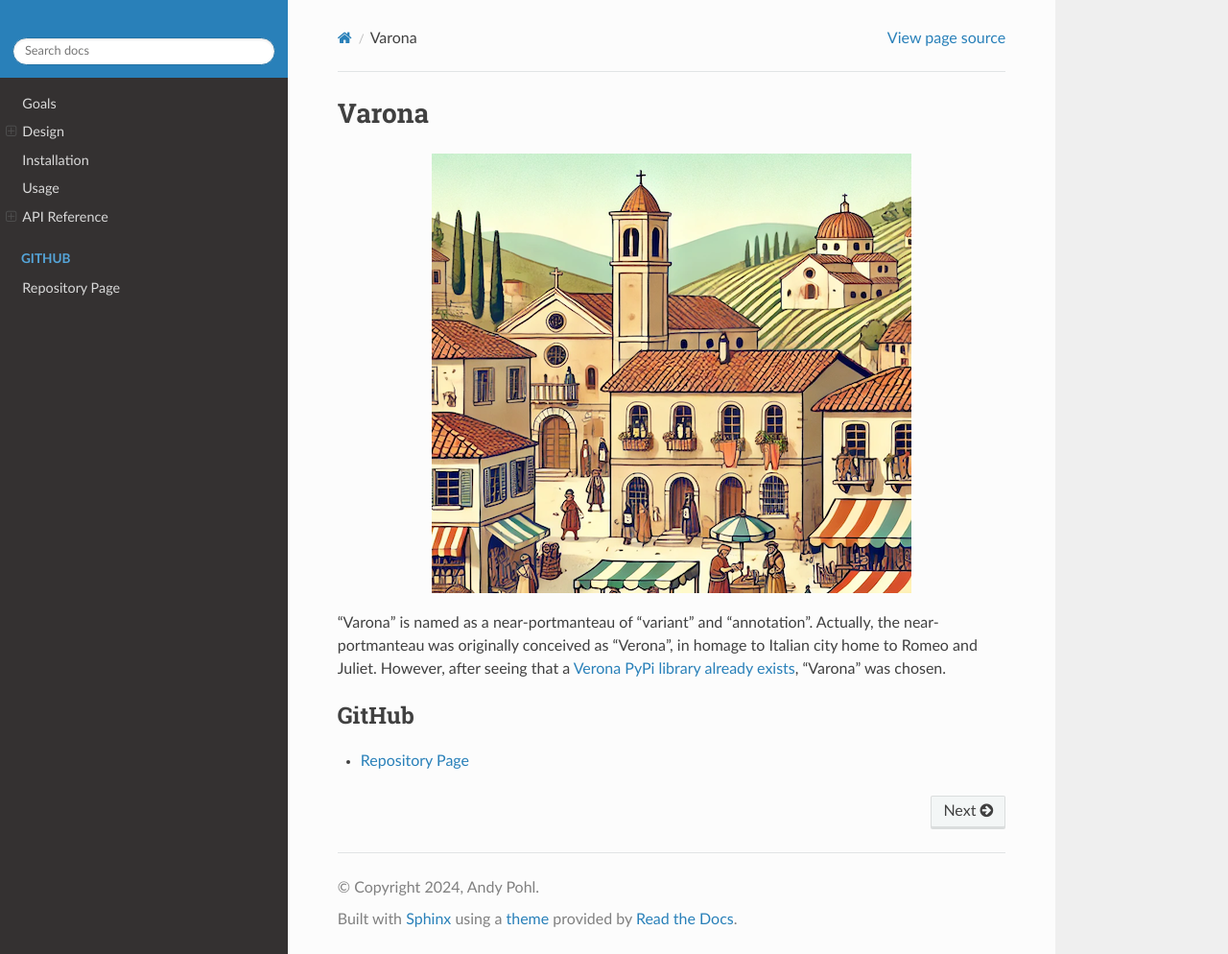
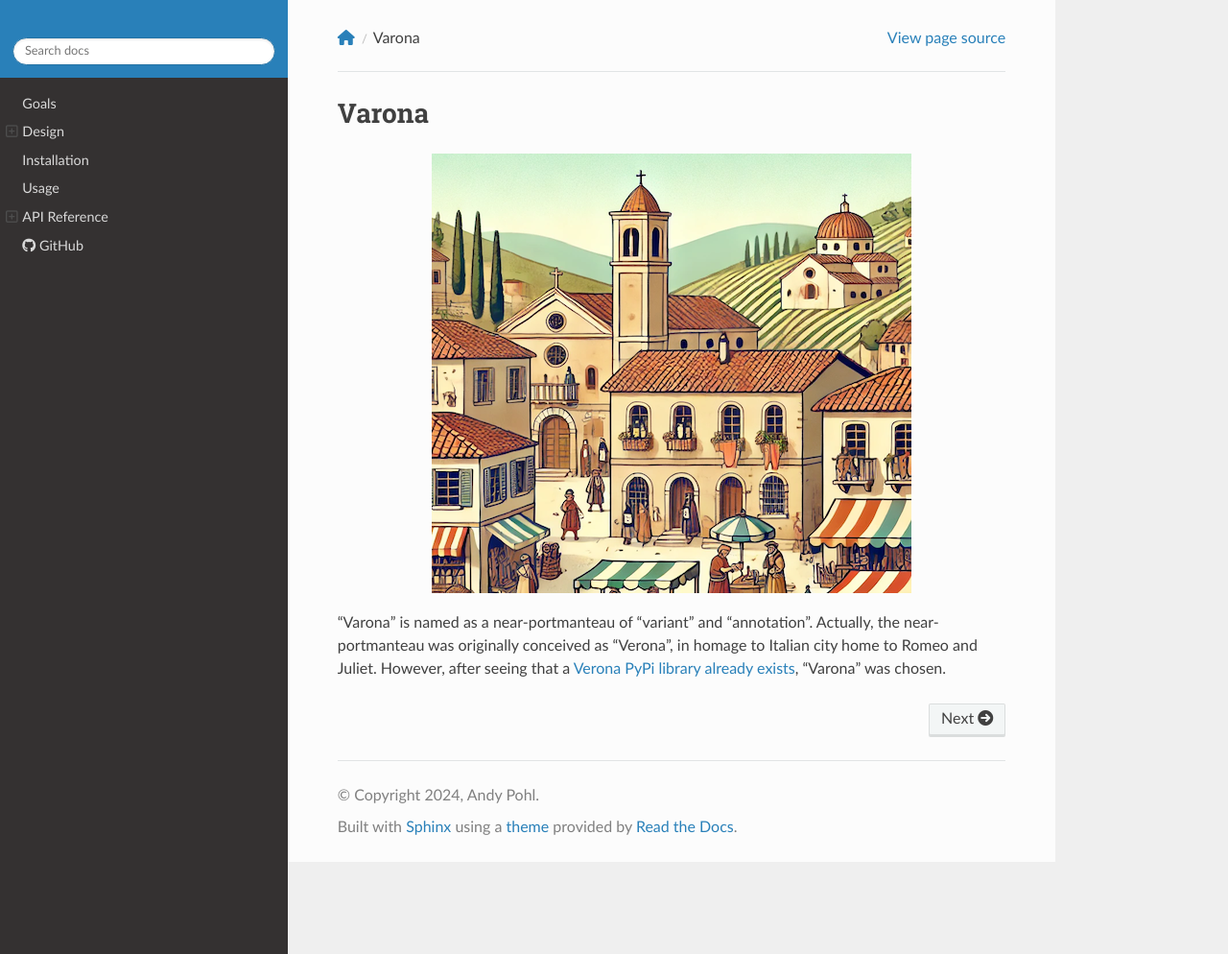
Before and after one commit to andypohl/varona, a Sphinx documentation site: the page built from docs/source/index.rst, in a window 1280 px wide and 994 px high. Shown: the whole window at 96% size. Built offline with Sphinx 7.4.7 and the Read the Docs theme 2.0.0, drawn with Linux system fonts in a browser that asks for light colours.

Commit message:
[docs] Doc link (#3)
* added js to update a link target

* updated link

```diff
--- /dev/null
+++ b/docs/source/_static/custom.js
@@ -0,0 +1,10 @@
+// _static/custom.js
+document.addEventListener("DOMContentLoaded", function() {
+    var links = document.getElementsByTagName('a');
+    for (var i = 0; i < links.length; i++) {
+        if (links[i].href.includes("repo.html")) {
+            links[i].href = "https://github.com/andypohl/varona";
+            links[i].innerHTML = '<i class="fab fa-github"></i> ' + links[i].innerHTML;
+        }
+    }
+});
--- a/docs/source/conf.py
+++ b/docs/source/conf.py
@@ -45,6 +45,11 @@ intersphinx_mapping = {
     "pysam": ("https://pysam.readthedocs.io/en/latest/", None),
 }
 
+# Add custom CSS files
+html_css_files = [
+    "https://cdnjs.cloudflare.com/ajax/libs/font-awesome/6.0.0-beta3/css/all.min.css",
+]
+
 
 def setup(app: Sphinx):
     def autodoc_skip_member(app, what, name, obj, skip, options):
@@ -54,3 +59,5 @@ def setup(app: Sphinx):
         return skip  # Otherwise, keep the original decision
 
     app.connect("autodoc-skip-member", autodoc_skip_member)
+    # Add custom JavaScript file
+    app.add_js_file("custom.js")
--- a/docs/source/index.rst
+++ b/docs/source/index.rst
@@ -26,6 +26,6 @@ that a `Verona PyPi library already exists <https://pypi.org/project/verona/>`_,
 
 .. toctree::
    :maxdepth: 1
-   :caption: GitHub
+   :hidden:
 
    repo
--- a/docs/source/repo.rst
+++ b/docs/source/repo.rst
@@ -1,5 +1,5 @@
-Repository Page
-===============
+GitHub
+======
 
 .. raw:: html
 
```
